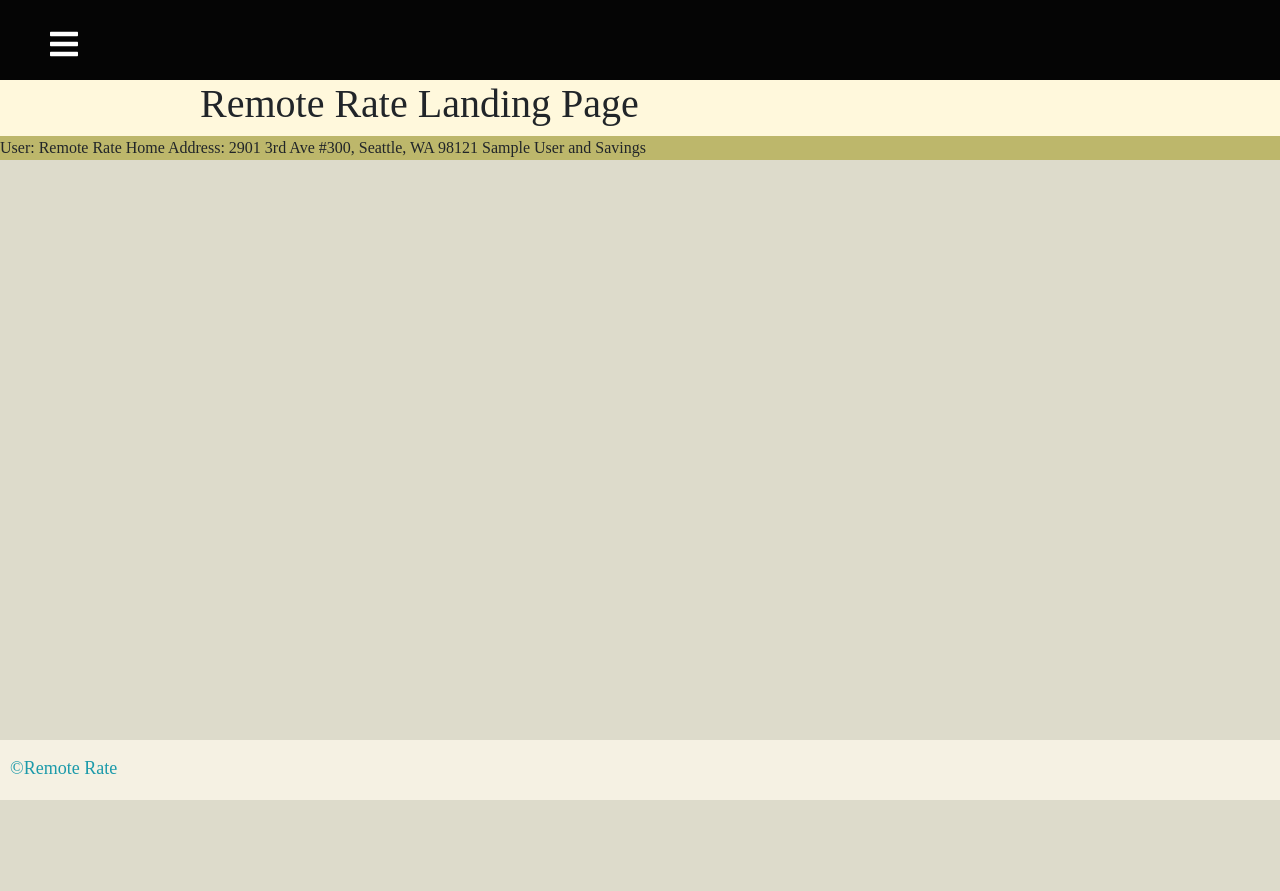
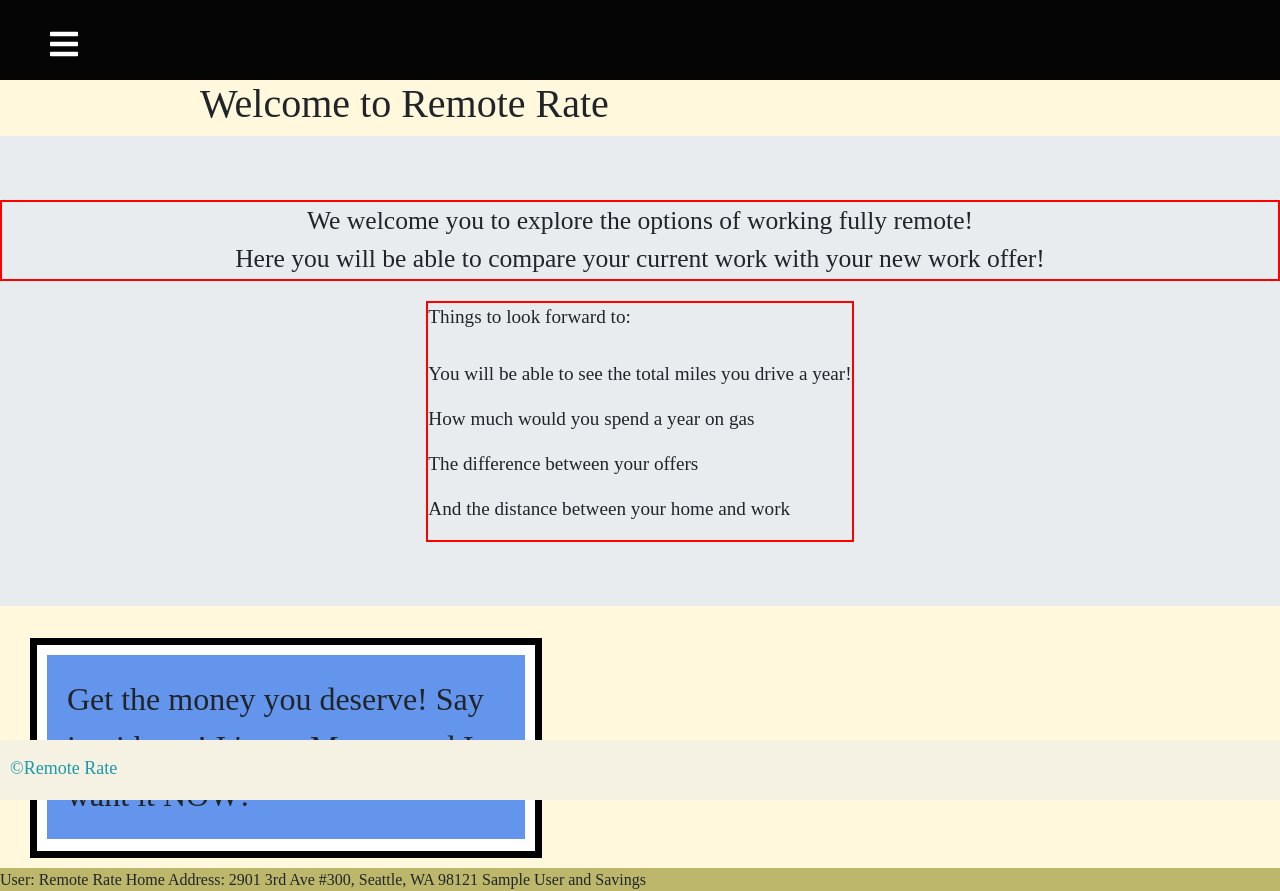
Before and after one commit to fadnesscharlie/remote-rate, a React (Create React App) app in the folder remote-rate/: page /landing in a window 1280 px wide. Shown: the top 891 px of the page. Before the commit the page ends 800 px from the top, so only its background shows below. Built offline with nearby package versions, Linux system fonts and the light colour scheme; no server answers.

Commit message:
added styling and such

```diff
--- a/remote-rate/src/App.js
+++ b/remote-rate/src/App.js
@@ -22,28 +22,52 @@
     return (
       <body className="body">
         <Router>
-        <Navbar/>
+          <Navbar />
           <Switch>
             <Route exact path="/">
               {
                 isAuthenticated ?
-                  <> <Landing /> <LogoutButton /> <h3>{user.name}</h3> </> :
+                  <> <Landing /> <LogoutButton /> <h3>Welcome {user.given_name}</h3> </> :
                   <> <Landing /> <Login /> </>
               }
             </Route>
             <Route exact path="/landing">
+              {
+                isAuthenticated ?
+                <>
+                  <LogoutButton />
+                  <h3>Welcome {user.given_name}</h3> </> :
+                  <> <Landing /> <Login />
+                  </>
+              }
               <Landing />
             </Route>
             <Route exact path="/profile">
+              {
+                isAuthenticated ?
+                  <>
+                  <LogoutButton />
+                  <h3>Welcome {user.given_name}</h3> </> :
+                  <> <Landing /> <Login />
+                  </>
+              }
               {isAuthenticated ?
                 <Profile email={user.email} name={user.name} /> :
                 <Profile />
               }
             </Route>
-            <Route exact path="/compare">
+            {/* <Route exact path="/compare">
               <Compare />
-            </Route>
+            </Route> */}
             <Route exact path="/aboutUs">
+            {
+                isAuthenticated ?
+                  <>
+                  <LogoutButton />
+                  <h3>Welcome {user.given_name}</h3> </> :
+                  <> <Landing /> <Login />
+                  </>
+              }
               <About />
             </Route>
           </Switch>
--- a/remote-rate/src/components/Landing.js
+++ b/remote-rate/src/components/Landing.js
@@ -5,6 +5,7 @@
 import Header from './Header';
 import Footer from './Footer';
 import '../css/Landing.css';
+import Jumbotron from 'react-bootstrap/Jumbotron'
 
 class Landing extends React.Component {
   constructor(props) {
@@ -48,7 +49,24 @@
       return (
         <>
           <Header />
-          <h1 className='h1'>  Remote Rate Landing Page</h1>
+          <h1 className='h1'>Welcome to Remote Rate</h1>
+
+          <Jumbotron fluid>
+            <section className="info">
+              We welcome you to explore the options of working fully remote! <br />
+              Here you will be able to compare your current work with your new work offer!<br />
+
+            </section>
+            <aside className="infoBox">
+              Things to look forward to:<br /> <br />
+
+              <p>You will be able to see the total miles you drive a year!</p>
+              <p>How much would you spend a year on gas</p>
+              <p>The difference between your offers</p>
+              <p>And the distance between your home and work</p>
+            </aside>
+          </Jumbotron>
+
 
           {this.props.auth0.isAuthenticated ?
             <Alert variant="info" className="m-4 col-md-5">
@@ -61,6 +79,13 @@
                 You can then compare your offers on the Compare page.
               </p>
             </Alert> : ''}
+
+          <section className="catchPhrase">
+            <p className="catchWords">
+
+              Get the money you deserve! Say it with me! It's my Money and I want it NOW!
+            </p>
+          </section>
 
           <section className="sample">
             User: Remote Rate
--- a/remote-rate/src/components/LoginButton.js
+++ b/remote-rate/src/components/LoginButton.js
@@ -1,10 +1,12 @@
 import React from "react";
 import { useAuth0 } from "@auth0/auth0-react";
+import { Button } from 'react-bootstrap';
+
 
 const LoginButton = () => {
   const { loginWithRedirect } = useAuth0();
 
-  return <button onClick={() => loginWithRedirect()}>Log In</button>;
+  return <Button onClick={() => loginWithRedirect()}>Log In</Button>;
 };
 
 export default LoginButton;
--- a/remote-rate/src/components/LogoutButton.js
+++ b/remote-rate/src/components/LogoutButton.js
@@ -1,13 +1,15 @@
 import React from 'react';
 import {useAuth0} from '@auth0/auth0-react';
+import { Button } from 'react-bootstrap';
+
 
 const LogoutButton = () => {
   const {logout} = useAuth0();
 
   return (
-    <button onClick={()=> logout({ returnTo: 'http://localhost:3000' })}>
+    <Button onClick={()=> logout({ returnTo: 'http://localhost:3000' })}>
       Log Out
-    </button>
+    </Button>
   )
 }
 
--- a/remote-rate/src/components/Profile.js
+++ b/remote-rate/src/components/Profile.js
@@ -7,7 +7,7 @@
 import Compare from './Compare';
 
 import axios from 'axios';
-// import Footer from './Footer'
+import Footer from './Footer'
 
 import getDistance from 'geolib/es/getDistance';
 
@@ -278,13 +278,13 @@
         <Button className="m-3" variant='success' onClick={this.handleShowOfferForm}>New Offer</Button>
         <Container className="m-3">
           <CardColumns>
-            {this.state.userInfo.newJob.map(job => (
+            {/* {this.state.userInfo.newJob.map(job => (
               <Offer
               employer = {job.newEmployer}
               salary = {job.newSalary}
               remote = {job.newRemote}
               location = {job.newLocation}/>
-             ))}
+             ))} */}
 
 
 
@@ -364,6 +364,9 @@
             newJob={this.state.userInfo.newJob}
             showOfferModal={this.state.showOfferModal}
             handleCloseOfferForm={this.handleCloseOfferForm}
+            userInfo={this.state.userInfo}
+            getWorkLocation2={this.getWorkLocation2}
+            handleEditUser={this.handleEditUser}
           /> : ''}
 
 
--- a/remote-rate/src/components/sidebardata.js
+++ b/remote-rate/src/components/sidebardata.js
@@ -23,10 +23,10 @@
     icon: <RemixIcons.RiTeamLine/>,
     cName:'nav-text'
   },
-  {
-    title:'Compare',
-    path: '/compare',
-    icon: <RemixIcons.RiGasStationFill/>,
-    cName:'nav-text'
-  },
+  // {
+  //   title:'Compare',
+  //   path: '/compare',
+  //   icon: <RemixIcons.RiGasStationFill/>,
+  //   cName:'nav-text'
+  // },
 ]
--- /dev/null
+++ b/remote-rate/src/css/AboutUs.css
@@ -0,0 +1,52 @@
+.profImg {
+  width: 90%;
+  background-color: white;
+  box-shadow: 0 4px 8px 0 rgba(0, 0, 0, 0.2), 0 6px 20px 0 rgba(0, 0, 0, 0.19);
+
+
+  /* Makes it black and white */
+  /* filter: grayscale(100%); */
+
+
+  margin-left: auto;
+  margin-right: auto;
+  margin-top: 10px;
+}
+
+/* .imageRow {
+  height: 100px;
+} */
+
+
+.overlay {
+  position: absolute;
+  top: 0;
+  bottom: 0;
+  left: 0;
+  right: 0;
+  height: 100%;
+  width: 100%;
+  opacity: 0;
+  transition: .5s ease;
+  background-color: #008CBA;
+}
+
+.containerAbout {
+  border: brown solid 10px;
+  width: 13rem;
+
+}
+
+.containerAbout:hover .overlay {
+  opacity: 1;
+}
+
+.text {
+  color: white;
+  font-size: 20px;
+  position: absolute;
+  top: 50%;
+  left: 50%;
+  transform: translate(-50%, -50%);
+  -ms-transform: translate(-50%, -50%);
+}
--- a/remote-rate/src/css/Footer.css
+++ b/remote-rate/src/css/Footer.css
@@ -1,5 +1,5 @@
 .footer {
-  position: absolute;
+  position: fixed;
   bottom: 0;
   width: 100%;
   height: 60px;
--- a/remote-rate/src/css/Landing.css
+++ b/remote-rate/src/css/Landing.css
@@ -12,3 +12,37 @@
 .h1 {
   margin-left: 200px;
 }
+
+.catchPhrase {
+  width: 40%;
+  border: black 7px solid;
+  padding: 10px;
+  font-size: 2em;
+  background-color: white;
+  margin: 30px;
+  margin-bottom: 10px;
+  height: 220px;
+}
+
+.catchWords {
+  padding: 20px;
+  background-color: cornflowerblue;
+
+}
+
+.info {
+  border: red 2px solid;
+  font-size: 1.6em;
+  text-align: center;
+  /* text-emphasis: bold; */
+  margin-bottom: 20px;
+}
+
+.infoBox {
+  font-size: 1.2em;
+
+  border: red 2px solid;
+  text-align: left;
+  margin: auto;
+  width:max-content;
+}
```
Also changed, not shown: remote-rate/src/components/AboutUs.js (+108 -5 lines), 1 other file (tests, documents, lock files or other folders).
